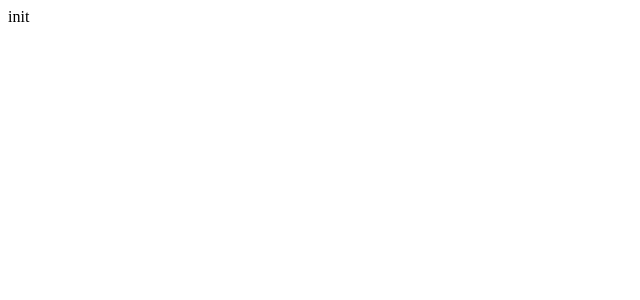
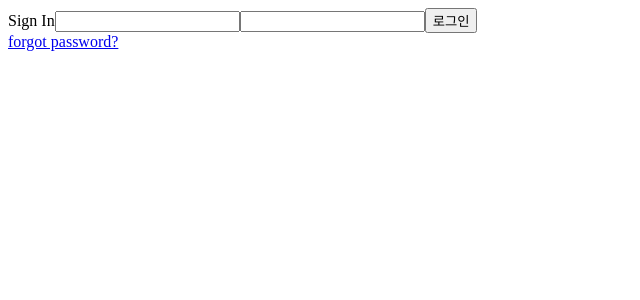
Before and after one commit to qowlsdn8007/Pet_Clinic_Frontend, a React app: page /login in a window 1280 px wide. Shown: the top 300 px of the page, without its empty margins (0-640 px from the left). Built offline with nearby package versions, Linux system fonts and the light colour scheme.

Commit message:
feat/add login, signup routes

```diff
--- a/App.tsx
+++ b/App.tsx
@@ -1,5 +1,27 @@
 import React from "react";
+import Home from "./src/components/home/Home";
+import Login from "./src/components/login/Login";
+import SignUp from "./src/components/login/SignUp";
+import { BrowserRouter, Switch, Route } from "react-router-dom";
 
-const App = () => <>init</>;
+function App() {
+  return (
+    <div>
+      <BrowserRouter>
+        <Switch>
+          <Route exact path="/">
+            <Home></Home>
+          </Route>
+          <Route exact path="/login">
+            <Login></Login>
+          </Route>
+          <Route exact path="/sign-up">
+            <SignUp></SignUp>
+          </Route>
+        </Switch>
+      </BrowserRouter>
+    </div>
+  );
+}
 
 export default App;
--- a/index.tsx
+++ b/index.tsx
@@ -2,6 +2,6 @@ import React from "react";
 import ReactDOM from "react-dom";
 import App from "./App";
 
-const rootElement = document.getElementById('root');
+const rootElement = document.getElementById("root");
 
-ReactDOM.render(<App/>, rootElement);
+ReactDOM.render(<App />, rootElement);
--- a/package.json
+++ b/package.json
@@ -13,9 +13,11 @@
   "license": "ISC",
   "dependencies": {
     "-": "0.0.1",
+    "@types/react-router-dom": "^5.1.8",
     "D": "^1.0.0",
     "react": "^17.0.2",
-    "react-dom": "^17.0.2"
+    "react-dom": "^17.0.2",
+    "react-router-dom": "^5.2.0"
   },
   "devDependencies": {
     "@babel/core": "^7.14.6",
--- /dev/null
+++ b/src/components/home/Home.tsx
@@ -0,0 +1,19 @@
+import { useHistory } from "react-router-dom";
+
+function Home() {
+  const history = useHistory();
+
+  function goToLogin(): void {
+    console.log(`login `);
+    history.push({ pathname: "/login" });
+  }
+
+  return (
+    <div>
+      home
+      <button onClick={goToLogin}>login</button>
+    </div>
+  );
+}
+
+export default Home;
--- /dev/null
+++ b/src/components/login/Login.tsx
@@ -0,0 +1,52 @@
+import { useState } from "react";
+import { useHistory, Link } from "react-router-dom";
+
+type LoginFormProps = {
+  onSubmit: (form: { id: string; pw: string }) => void;
+};
+
+function Login() {
+  const history = useHistory();
+
+  const [form, setForm] = useState({
+    id: "",
+    pw: "",
+  });
+
+  const { id, pw } = form;
+
+  function goToMain(): void {
+    // history.push("/") //go To Main Page
+  }
+
+  function onLogin(form: { id: string; pw: string }): void {
+    console.log(form);
+    // history.push("/") //go To Main Page
+  }
+
+  function onChange(event: React.ChangeEvent<HTMLInputElement>): void {
+    const { name, value } = event.target;
+    console.log(`event.target : ${name} ${value}`);
+    setForm({ ...form, [name]: value });
+  }
+
+  function handleLogin(event: React.FormEvent<HTMLFormElement>): void {
+    event?.preventDefault();
+    console.log(`Form: ${form.id} ${form.pw}`);
+    onLogin(form);
+  }
+
+  return (
+    <div>
+      <form onSubmit={handleLogin}>
+        <label>Sign In</label>
+        <input name="id" value={id} onChange={onChange} />
+        <input name="pw" value={pw} onChange={onChange} />
+        <button type="submit">로그인</button>
+      </form>
+      <Link to="/sign-up">forgot password?</Link>
+    </div>
+  );
+}
+
+export default Login;
--- /dev/null
+++ b/src/components/login/SignUp.tsx
@@ -0,0 +1,15 @@
+import { useState } from "react";
+import { useHistory } from "react-router-dom";
+
+function SignUp() {
+  const history = useHistory();
+
+  function onSignUp(form: { id: string; pw: string }): void {
+    console.log(form);
+    // history.push("/") //go To Main Page
+  }
+
+  return <div>Sign Up!</div>;
+}
+
+export default SignUp;
```
Also changed, not shown: src/service/loginService.js (added, +7 -0 lines), 1 other file (tests, documents, lock files or other folders).
